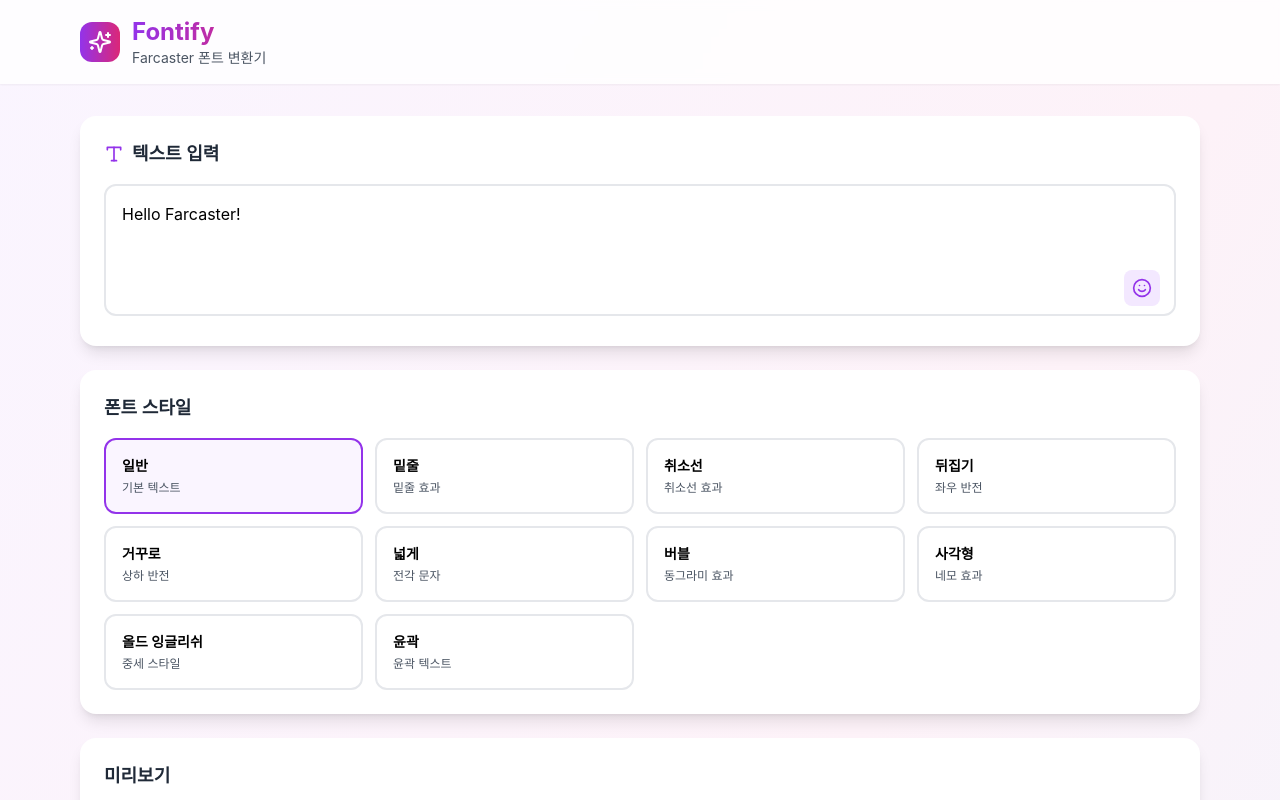
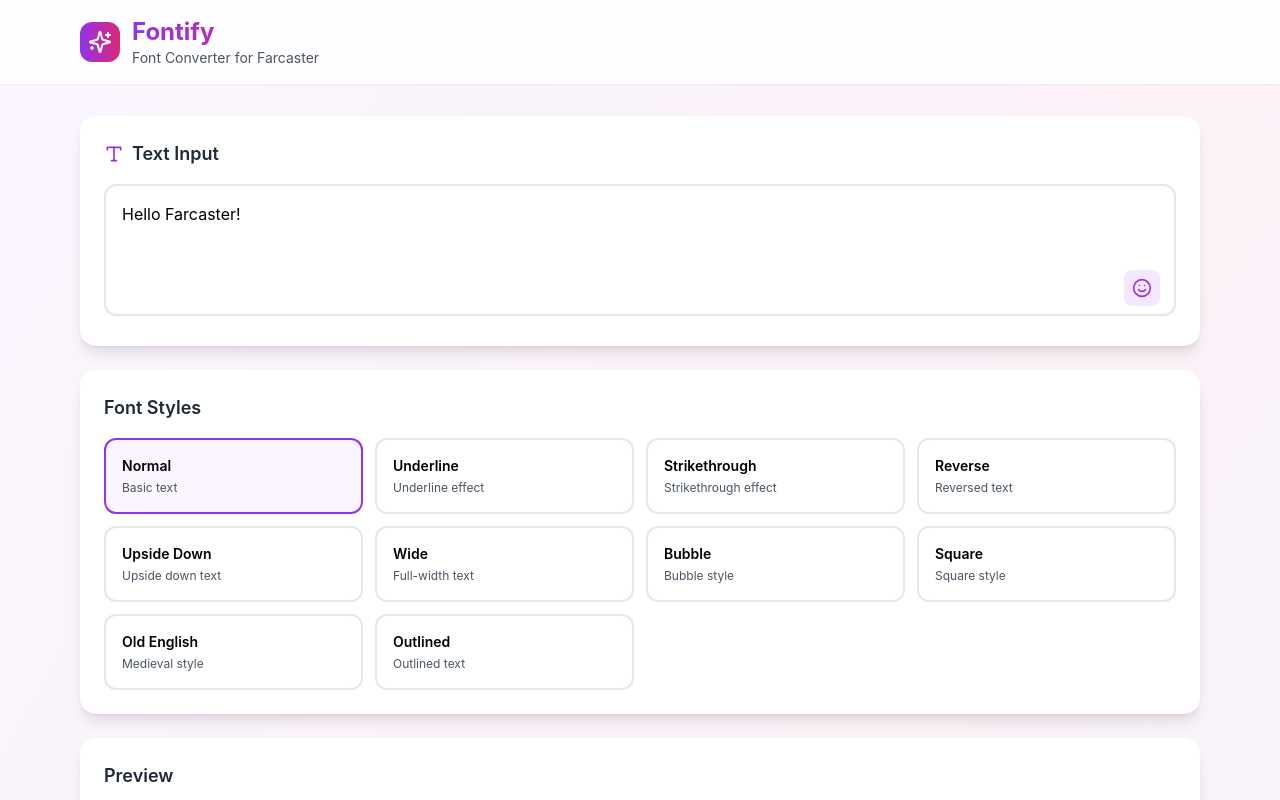
Before and after one commit to Jongwookchae/fontify, a Next.js app: page / in a window 1280 px wide. Shown: the top 800 px of the page. Built offline with nearby package versions, Linux system fonts and the light colour scheme.

Commit message:
영문으로 변경

```diff
--- a/app/layout.tsx
+++ b/app/layout.tsx
@@ -2,8 +2,8 @@ import type { Metadata } from 'next'
 import './globals.css'
 
 export const metadata: Metadata = {
-  title: 'Fontify - 폰트 변환기',
-  description: 'Farcaster를 위한 다양한 폰트 스타일 변환 미니앱',
+  title: 'Fontify - Font Converter',
+  description: 'A mini-app for converting text into various font styles for Farcaster',
 }
 
 export default function RootLayout({
@@ -12,7 +12,7 @@ export default function RootLayout({
   children: React.ReactNode
 }) {
   return (
-    <html lang="ko">
+    <html lang="en">
       <body>{children}</body>
     </html>
   )
--- a/app/page.tsx
+++ b/app/page.tsx
@@ -22,7 +22,7 @@ export default function Home() {
   const [copiedIndex, setCopiedIndex] = useState<number | null>(null);
   const [showEmojis, setShowEmojis] = useState(false);
 
-  // 텍스트 변환
+  // Text conversion
   useEffect(() => {
     if (inputText) {
       setConvertedText(selectedFont.convert(inputText));
@@ -31,25 +31,25 @@ export default function Home() {
     }
   }, [inputText, selectedFont]);
 
-  // 복사 기능
+  // Copy function
   const handleCopy = async (text: string, index: number) => {
     try {
       await navigator.clipboard.writeText(text);
       setCopiedIndex(index);
       setTimeout(() => setCopiedIndex(null), 2000);
     } catch (err) {
-      alert('복사에 실패했습니다.');
+      alert('Failed to copy to clipboard.');
     }
   };
 
-  // Farcaster 공유
+  // Share on Farcaster
   const handleShare = (text: string) => {
     const shareText = encodeURIComponent(text);
     const farcasterUrl = `https://warpcast.com/~/compose?text=${shareText}`;
     window.open(farcasterUrl, '_blank');
   };
 
-  // 이모지 추가
+  // Add emoji
   const addEmoji = (emoji: string) => {
     setInputText(prev => prev + emoji);
     setShowEmojis(false);
@@ -57,7 +57,7 @@ export default function Home() {
 
   return (
     <div className="min-h-screen bg-gradient-to-br from-purple-50 via-pink-50 to-blue-50">
-      {/* 헤더 */}
+      {/* Header */}
       <header className="bg-white/80 backdrop-blur-sm shadow-sm sticky top-0 z-10">
         <div className="max-w-6xl mx-auto px-4 py-4">
           <div className="flex items-center gap-3">
@@ -68,41 +68,41 @@ export default function Home() {
               <h1 className="text-2xl font-bold bg-gradient-to-r from-purple-600 to-pink-600 bg-clip-text text-transparent">
                 Fontify
               </h1>
-              <p className="text-sm text-gray-600">Farcaster 폰트 변환기</p>
+              <p className="text-sm text-gray-600">Font Converter for Farcaster</p>
             </div>
           </div>
         </div>
       </header>
 
-      {/* 메인 컨텐츠 */}
+      {/* Main Content */}
       <main className="max-w-6xl mx-auto px-4 py-8">
-        {/* 입력 영역 */}
+        {/* Input Area */}
         <div className="bg-white rounded-2xl shadow-lg p-6 mb-6 fade-in">
           <div className="flex items-center gap-2 mb-4">
             <Type className="w-5 h-5 text-purple-600" />
-            <h2 className="text-lg font-semibold text-gray-800">텍스트 입력</h2>
+            <h2 className="text-lg font-semibold text-gray-800">Text Input</h2>
           </div>
 
           <div className="relative">
             <textarea
               value={inputText}
               onChange={(e) => setInputText(e.target.value)}
-              placeholder="변환할 텍스트를 입력하세요..."
+              placeholder="Enter text to convert..."
               className="w-full p-4 border-2 border-gray-200 rounded-xl focus:border-purple-500 focus:outline-none resize-none transition-colors"
               rows={4}
             />
 
-            {/* 이모지 버튼 */}
+            {/* Emoji Button */}
             <button
               onClick={() => setShowEmojis(!showEmojis)}
               className="absolute bottom-4 right-4 p-2 bg-purple-100 hover:bg-purple-200 rounded-lg transition-colors"
-              title="이모지 추가"
+              title="Add Emoji"
             >
               <Smile className="w-5 h-5 text-purple-600" />
             </button>
           </div>
 
-          {/* 이모지 선택기 */}
+          {/* Emoji Picker */}
           {showEmojis && (
             <div className="mt-4 p-4 bg-purple-50 rounded-xl fade-in">
               {Object.entries(emojiCategories).map(([category, emojis]) => (
@@ -125,9 +125,9 @@ export default function Home() {
           )}
         </div>
 
-        {/* 폰트 스타일 선택 */}
+        {/* Font Style Selection */}
         <div className="bg-white rounded-2xl shadow-lg p-6 mb-6 fade-in">
-          <h2 className="text-lg font-semibold text-gray-800 mb-4">폰트 스타일</h2>
+          <h2 className="text-lg font-semibold text-gray-800 mb-4">Font Styles</h2>
           <div className="grid grid-cols-2 sm:grid-cols-3 md:grid-cols-4 gap-3">
             {fontStyles.map((style) => (
               <button
@@ -146,9 +146,9 @@ export default function Home() {
           </div>
         </div>
 
-        {/* 미리보기 및 결과 */}
+        {/* Preview and Result */}
         <div className="bg-white rounded-2xl shadow-lg p-6 fade-in">
-          <h2 className="text-lg font-semibold text-gray-800 mb-4">미리보기</h2>
+          <h2 className="text-lg font-semibold text-gray-800 mb-4">Preview</h2>
 
           <div className="bg-gradient-to-r from-purple-50 to-pink-50 rounded-xl p-6 mb-4">
             <p
@@ -157,11 +157,11 @@ export default function Home() {
                 minHeight: '60px',
               }}
             >
-              {convertedText || '여기에 변환된 텍스트가 표시됩니다'}
+              {convertedText || 'Your converted text will appear here'}
             </p>
           </div>
 
-          {/* 액션 버튼 */}
+          {/* Action Buttons */}
           {convertedText && (
             <div className="flex flex-wrap gap-3">
               <button
@@ -171,12 +171,12 @@ export default function Home() {
                 {copiedIndex === -1 ? (
                   <>
                     <Check className="w-5 h-5" />
-                    복사됨!
+                    Copied!
                   </>
                 ) : (
                   <>
                     <Copy className="w-5 h-5" />
-                    복사하기
+                    Copy
                   </>
                 )}
               </button>
@@ -186,17 +186,17 @@ export default function Home() {
                 className="flex items-center gap-2 px-6 py-3 bg-blue-600 text-white rounded-xl btn-hover font-medium"
               >
                 <Share2 className="w-5 h-5" />
-                Farcaster에 공유
+                Share on Farcaster
               </button>
             </div>
           )}
         </div>
 
-        {/* 모든 스타일 미리보기 */}
+        {/* All Styles Preview */}
         {inputText && (
           <div className="bg-white rounded-2xl shadow-lg p-6 mt-6 fade-in">
             <h2 className="text-lg font-semibold text-gray-800 mb-4">
-              모든 스타일 미리보기
+              All Styles Preview
             </h2>
             <div className="space-y-4">
               {fontStyles.map((style, index) => {
@@ -218,7 +218,7 @@ export default function Home() {
                       <button
                         onClick={() => handleCopy(converted, index)}
                         className="p-2 bg-purple-100 hover:bg-purple-200 rounded-lg transition-colors"
-                        title="복사"
+                        title="Copy"
                       >
                         {copiedIndex === index ? (
                           <Check className="w-5 h-5 text-purple-600" />
@@ -229,7 +229,7 @@ export default function Home() {
                       <button
                         onClick={() => handleShare(converted)}
                         className="p-2 bg-blue-100 hover:bg-blue-200 rounded-lg transition-colors"
-                        title="공유"
+                        title="Share"
                       >
                         <Share2 className="w-5 h-5 text-blue-600" />
                       </button>
@@ -242,7 +242,7 @@ export default function Home() {
         )}
       </main>
 
-      {/* 푸터 */}
+      {/* Footer */}
       <footer className="bg-white/80 backdrop-blur-sm mt-12 py-6">
         <div className="max-w-6xl mx-auto px-4 text-center text-gray-600">
           <p className="text-sm">
--- a/utils/fontConverter.ts
+++ b/utils/fontConverter.ts
@@ -1,4 +1,4 @@
-// 유니코드 기반 폰트 변환 유틸리티
+// Unicode-based font conversion utility
 
 export interface FontStyle {
   name: string;
@@ -7,7 +7,7 @@ export interface FontStyle {
   convert: (text: string) => string;
 }
 
-// 특수 효과 함수들
+// Special effect functions
 function addUnderline(text: string): string {
   return text.split('').map(char => char + '\u0332').join('');
 }
@@ -83,7 +83,7 @@ function squareText(text: string): string {
   return text.split('').map(char => map[char] || char).join('');
 }
 
-// 올드 잉글리쉬 스타일 (Medieval/Gothic 스타일 텍스트)
+// Old English style (Medieval/Gothic style text)
 function oldEnglishText(text: string): string {
   const map: Record<string, string> = {
     'A': '𝔄', 'B': '𝔅', 'C': 'ℭ', 'D': '𝔇', 'E': '𝔈', 'F': '𝔉', 'G': '𝔊', 'H': 'ℌ',
@@ -99,7 +99,7 @@ function oldEnglishText(text: string): string {
   return text.split('').map(char => map[char] || char).join('');
 }
 
-// 윤곽 텍스트 (Outlined/Hollow 스타일)
+// Outlined text (Outlined/Hollow style)
 function outlinedText(text: string): string {
   const map: Record<string, string> = {
     'A': '🅐', 'B': '🅑', 'C': '🅒', 'D': '🅓', 'E': '🅔', 'F': '🅕', 'G': '🅖', 'H': '🅗',
@@ -115,71 +115,71 @@ function outlinedText(text: string): string {
   return text.split('').map(char => map[char] || char).join('');
 }
 
-// 폰트 스타일 정의
+// Font style definitions
 export const fontStyles: FontStyle[] = [
   {
     name: 'normal',
-    displayName: '일반',
-    description: '기본 텍스트',
+    displayName: 'Normal',
+    description: 'Basic text',
     convert: (text: string) => text,
   },
   {
     name: 'underline',
-    displayName: '밑줄',
-    description: '밑줄 효과',
+    displayName: 'Underline',
+    description: 'Underline effect',
     convert: addUnderline,
   },
   {
     name: 'strikethrough',
-    displayName: '취소선',
-    description: '취소선 효과',
+    displayName: 'Strikethrough',
+    description: 'Strikethrough effect',
     convert: addStrikethrough,
   },
   {
     name: 'reverse',
-    displayName: '뒤집기',
-    description: '좌우 반전',
+    displayName: 'Reverse',
+    description: 'Reversed text',
     convert: reverseText,
   },
   {
     name: 'upsideDown',
-    displayName: '거꾸로',
-    description: '상하 반전',
+    displayName: 'Upside Down',
+    description: 'Upside down text',
     convert: upsideDown,
   },
   {
     name: 'wide',
-    displayName: '넓게',
-    description: '전각 문자',
+    displayName: 'Wide',
+    description: 'Full-width text',
     convert: wideText,
   },
   {
     name: 'bubble',
-    displayName: '버블',
-    description: '동그라미 효과',
+    displayName: 'Bubble',
+    description: 'Bubble style',
     convert: bubbleText,
   },
   {
     name: 'square',
-    displayName: '사각형',
-    description: '네모 효과',
+    displayName: 'Square',
+    description: 'Square style',
     convert: squareText,
   },
   {
     name: 'oldEnglish',
-    displayName: '올드 잉글리쉬',
-    description: '중세 스타일',
+    displayName: 'Old English',
+    description: 'Medieval style',
     convert: oldEnglishText,
   },
   {
     name: 'outlined',
-    displayName: '윤곽',
-    description: '윤곽 텍스트',
+    displayName: 'Outlined',
+    description: 'Outlined text',
     convert: outlinedText,
   },
 ];
 
-// 이모지 및 특수문자 모음
+// Emoji and special character collections
 export const emojiCategories = {
   symbols: ['✓', '✗', '✔️', '✖️', '◉', '●', '○', '◆', '◇', '★'],
   decorative: ['｡･:*:･ﾟ★', '✧･ﾟ', '♪', '♫', '☆', '✿', '❀', '✾', '✽', '❁'],
```
